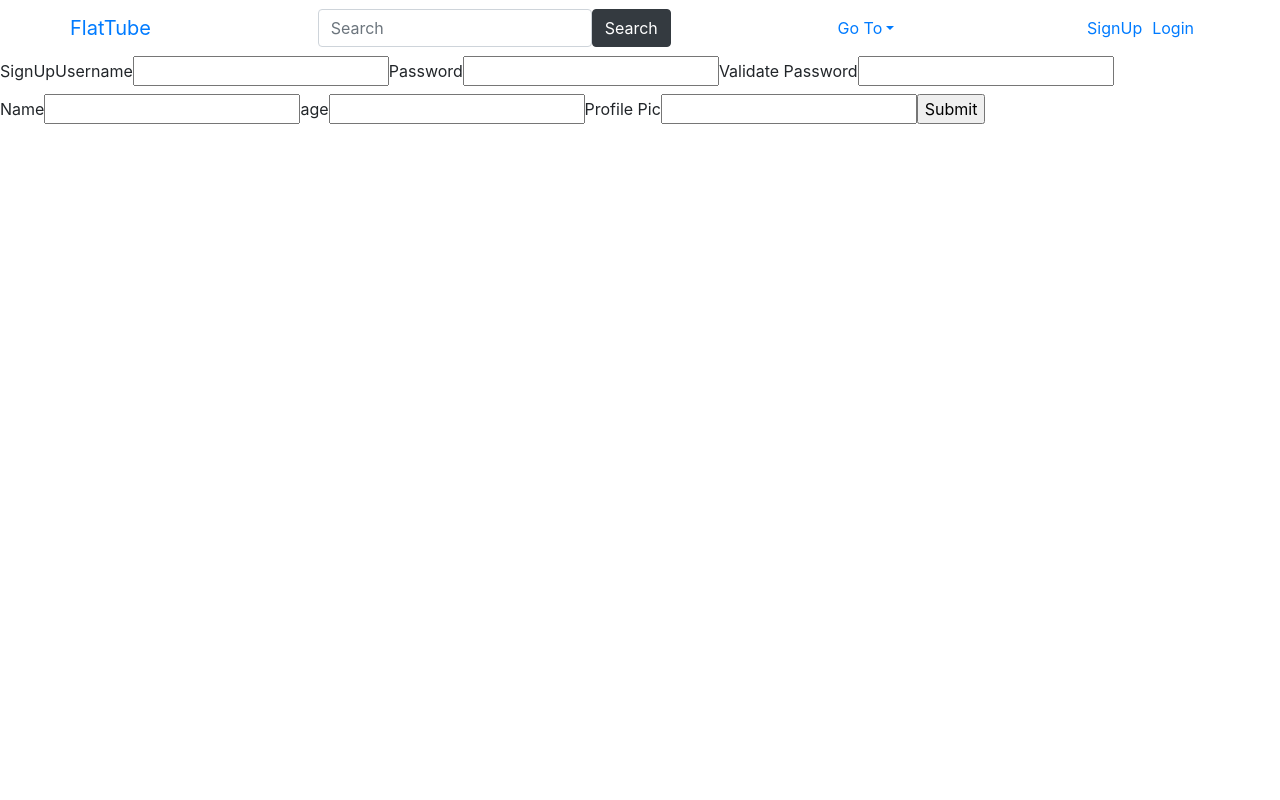
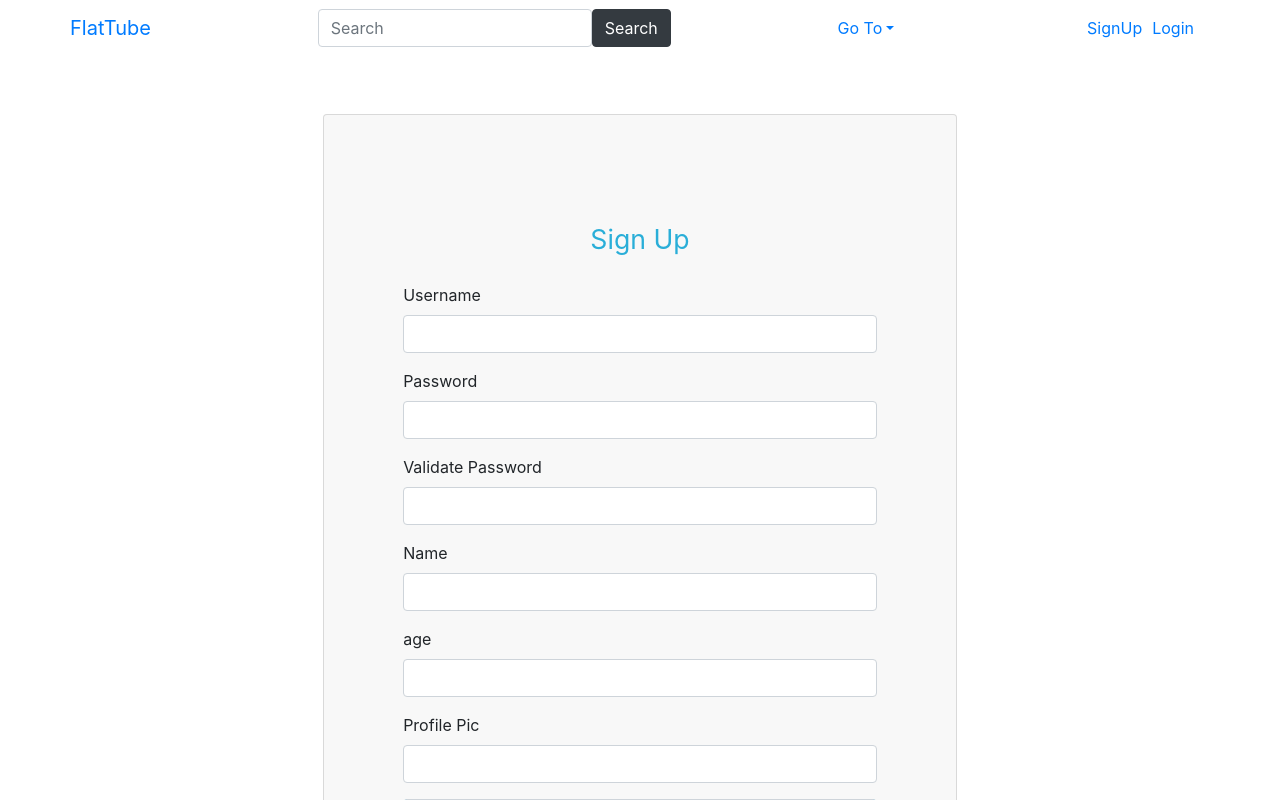
Before and after one commit to jguzz/flattube-client, a React (Create React App) app: page /signup in a window 1280 px wide. Shown: the top 800 px of the page. Built offline with nearby package versions, Linux system fonts and the light colour scheme; no server answers.

Commit message:
login and sign up styled

```diff
--- a/src/components/navbar/login/Login.js
+++ b/src/components/navbar/login/Login.js
@@ -1,4 +1,7 @@
 import React from "react";
+import Form from "react-bootstrap/Form";
+import Card from "react-bootstrap/Card";
+import Container from "react-bootstrap/Container";
 
 class Login extends React.Component {
   state = {
@@ -13,22 +16,68 @@ class Login extends React.Component {
   render() {
     return (
       <>
-        <form onChange={this.handleLoginChange} onSubmit={(e) => this.props.onSubmitClick(e, this.state)}>
-          SignUp
-          <label>
-            username
-            <input
-              name="username"
-              type="text"
-              value={this.state.username}
-            />
-          </label>
-          <label>
-            Password
-            <input name="password" value={this.state.password} />
-          </label>
-          <input type="submit" />
-        </form>
+        <Container
+          style={{
+            alignContent: "center",
+            width: "75%",
+            height: "30em",
+            padding: "4.5%",
+          }}
+        >
+          <Card
+            style={{
+              background: "#F8F8F8",
+              width: "75%",
+              height: "100%",
+              margin: "auto",
+            }}
+          >
+            <Form
+              onChange={this.handleLoginChange}
+              onSubmit={(e) => this.props.onSubmitClick(e, this.state)}
+              style={{
+                alignContent: "center",
+                background: "#F8F8F8",
+                width: "75%",
+                margin: "auto",
+              }}
+            >
+              <Form.Group
+                style={{
+                  textAlign: "center",
+                  fontSize: "20pt",
+                  color: "#2AAED8",
+                }}
+              >
+                <Form.Label> Login</Form.Label>
+              </Form.Group>
+              <br />
+              <Form.Group>
+                <Form.Label>Username </Form.Label>
+                <Form.Control
+                  placeholder="Username"
+                  name="username"
+                  type="text"
+                  value={this.state.username}
+                />
+              </Form.Group>
+              <Form.Group>
+                <Form.Label> Password </Form.Label>
+                <Form.Control
+                  placeholder="Password"
+                  name="password"
+                  value={this.state.password}
+                />
+              </Form.Group>
+              <Form.Group>
+                <Form.Control
+                  type="submit"
+                  style={{ background: "#2AAED8", color: "white" }}
+                />
+              </Form.Group>
+            </Form>
+          </Card>
+        </Container>
       </>
     );
   }
--- a/src/components/navbar/login/SignUp.js
+++ b/src/components/navbar/login/SignUp.js
@@ -1,4 +1,7 @@
 import React from "react";
+import Form from "react-bootstrap/Form";
+import Card from "react-bootstrap/Card";
+import Container from "react-bootstrap/Container";
 
 function SignUp({
   handleChange,
@@ -8,38 +11,78 @@ function SignUp({
   age,
   img,
   name,
-  handleSignUp
+  handleSignUp,
 }) {
   return (
     <>
-      <form onChange={handleChange} onSubmit={handleSignUp}>
-        SignUp
-        <label>
-          Username
-          <input name="username" type="text" value={username} />
-        </label>
-        <label>
-          Password
-          <input name="password" value={password} />
-        </label>
-        <label>
-          Validate Password
-          <input name="validatePassword" value={validatePassword} />
-        </label>
-		<label>
-          Name
-          <input name="name" type="text" value={name} />
-        </label>
-        <label>
-          age
-          <input name="age" type="number" value={age} />
-        </label>
-        <label>
-          Profile Pic
-          <input name="img" type="text" value={img} />
-        </label>
-		<input type="submit"/>
-      </form>
+      <Container
+        style={{
+          alignContent: "center",
+          width: "75%",
+          height: "60em",
+          padding: "4.5%",
+        }}
+      >
+        <Card
+          style={{
+            background: "#F8F8F8",
+            width: "75%",
+            height: "100%",
+            margin: "auto",
+          }}
+        >
+          <Form
+            onChange={handleChange}
+            onSubmit={handleSignUp}
+            style={{
+              alignContent: "center",
+              background: "#F8F8F8",
+              width: "75%",
+              margin: "auto",
+            }}
+          >
+            <Form.Group
+              style={{
+                textAlign: "center",
+                fontSize: "20pt",
+                color: "#2AAED8",
+              }}
+            >
+              <Form.Label> Sign Up</Form.Label>
+            </Form.Group>
+            <Form.Group>
+              <Form.Label>Username</Form.Label>
+              <Form.Control name="username" type="text" value={username} />
+            </Form.Group>
+            <Form.Group>
+              <Form.Label>Password</Form.Label>
+              <Form.Control name="password" value={password} />
+            </Form.Group>
+            <Form.Group>
+              <Form.Label>Validate Password</Form.Label>
+              <Form.Control name="validatePassword" value={validatePassword} />
+            </Form.Group>
+            <Form.Group>
+              <Form.Label>Name</Form.Label>
+              <Form.Control name="name" type="text" value={name} />
+            </Form.Group>
+            <Form.Group>
+              <Form.Label>age</Form.Label>
+              <Form.Control name="age" type="number" value={age} />
+            </Form.Group>
+            <Form.Group>
+              <Form.Label>Profile Pic</Form.Label>
+              <Form.Control name="img" type="text" value={img} />
+            </Form.Group>
+            <Form.Group>
+              <Form.Control
+                type="submit"
+                style={{ background: "#2AAED8", color: "white" }}
+              />
+            </Form.Group>
+          </Form>
+        </Card>
+      </Container>
     </>
   );
 }
```
